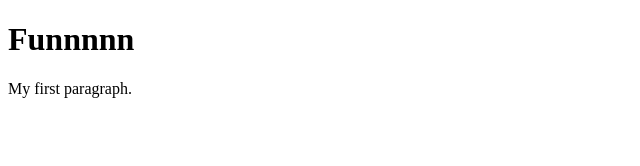
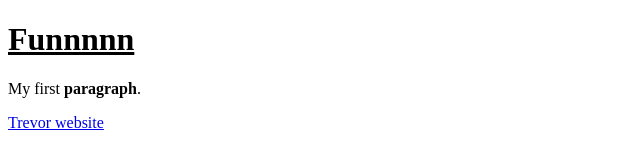
Before and after one commit to ab3784/Exploring-CS, a plain HTML site: page index.html in a window 1280 px wide. Shown: the whole page, without its empty margins (0-640 px from the left). Drawn offline with Linux system fonts and the light colour scheme.

Commit message:
Update index.html

```diff
--- a/index.html
+++ b/index.html
@@ -1,8 +1,10 @@
 <!DOCTYPE html>
 <html>
  <body>
-<h1>Funnnnn</h1>
-<p>My first paragraph.</p>
+  <h1><u>Funnnnn</u></h1>
+<p>My first <b>paragraph</b>.</p>
+
+<a href="https://www.trevor.org">Trevor website</a>
 
  </body>
 </html>
```
